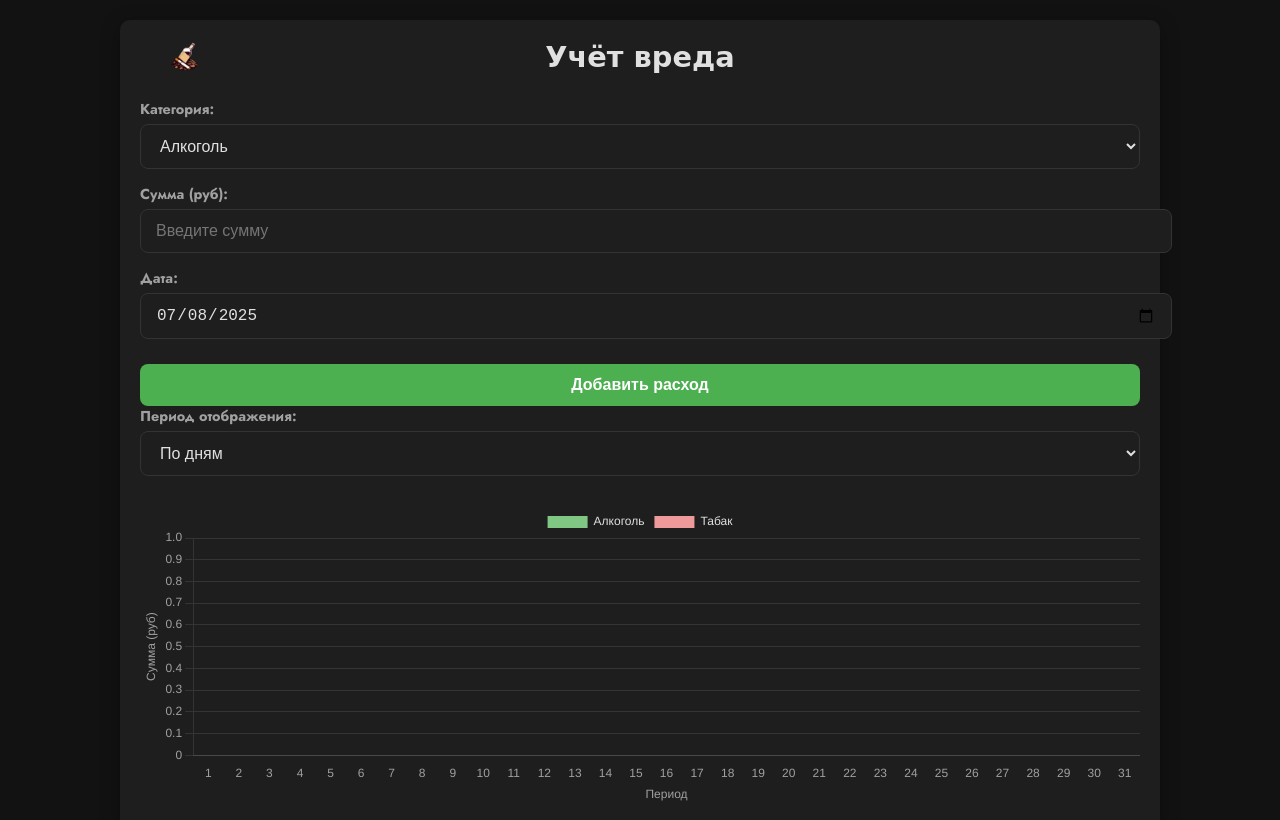
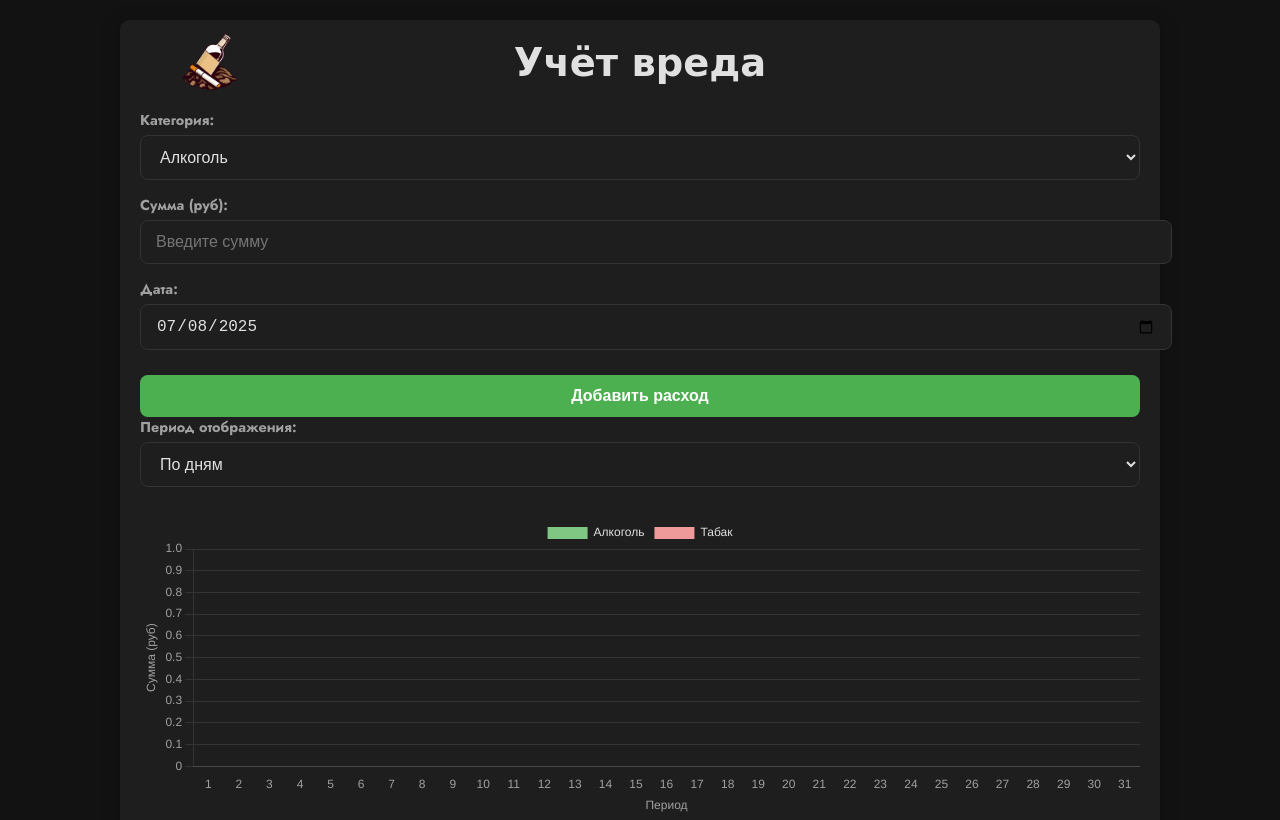
Before and after one commit to Uzver484/vred, a plain HTML site: page index.html in a window 1280 px wide. Shown: the top 820 px of the page. Drawn offline with nearby package versions, Linux system fonts and the light colour scheme; a web font is replaced by a local one.

Commit message:
Update index.html

```diff
--- a/index.html
+++ b/index.html
@@ -38,9 +38,9 @@
         .logo {
             position: absolute;
             left: 20px;
-            height: 50px;
+            height: 100px;
             width: auto;
-            max-width: 150px;
+            max-width: 250px;
             object-fit: contain;
         }
 
@@ -60,7 +60,7 @@
             text-align: center;
             color: var(--text-color);
             margin: 0 auto;
-            font-size: 1.8rem;
+            font-size: 2.4rem;
             flex-grow: 1;
         }
 
@@ -194,11 +194,11 @@
                 padding: 15px;
             }
             .logo {
-                height: 40px;
+                height: 100px;
                 left: 10px;
             }
             h1 {
-                font-size: 1.5rem !important;
+                font-size: 2.1rem !important;
                 margin-left: 50px !important;
             }
             .chart-container {
```
